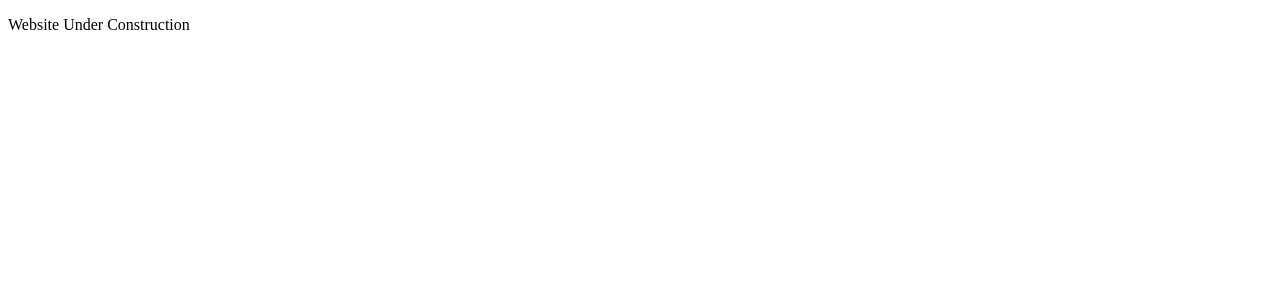
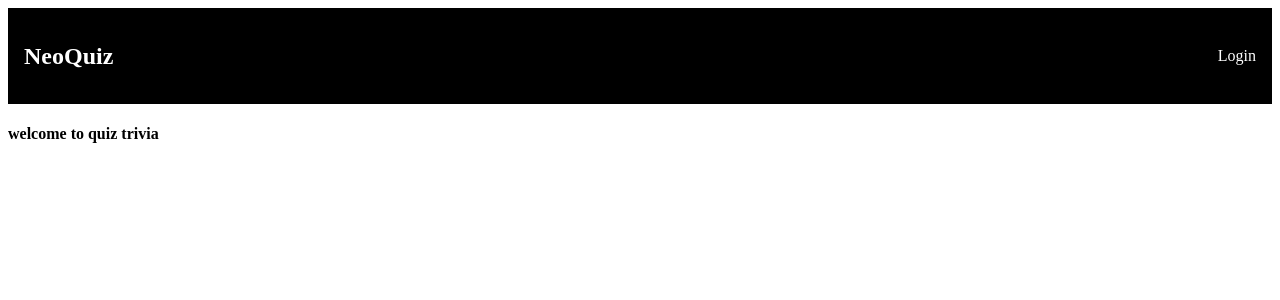
Before and after one commit to yogesh1006/quiz-appts-client, a React (Create React App) app: page / in a window 1280 px wide. Shown: the top 300 px of the page. Built offline with nearby package versions, Linux system fonts and the light colour scheme.

Commit message:
add: context

```diff
--- a/src/App.css
+++ b/src/App.css
@@ -1,3 +1,5 @@
 .App {
-  text-align: center;
+  margin: 0;
+  padding: 0;
+  box-sizing: border-box;
 }
--- a/src/App.tsx
+++ b/src/App.tsx
@@ -1,11 +1,16 @@
-import React from 'react';
-// import './App.css';
-
+import React from "react";
+import Home from "./components/Home/Home";
+import "./App.css";
+import { Route, Switch } from "react-router-dom";
+import Header from "./components/Header/Header";
 
 function App() {
   return (
     <div className="App">
-       <p className="text-purple-700">Website Under Construction </p>
+      <Header />
+      <Switch>
+        <Route exact path="/" component={Home}></Route>
+      </Switch>
     </div>
   );
 }
--- /dev/null
+++ b/src/components/Header/Header.tsx
@@ -0,0 +1,13 @@
+import React from 'react'
+import "./header.css"
+
+const Header:React.FC = () => {
+    return (
+        <div className="header">
+            <h2>NeoQuiz</h2>
+            <p>Login</p>
+        </div>
+    )
+}
+
+export default Header
--- /dev/null
+++ b/src/components/Header/header.css
@@ -0,0 +1,9 @@
+.header{
+    display:flex;
+    justify-content:space-between;
+    align-items:center;
+    padding:1rem;
+    height:4rem;
+    background-color:black;
+    color:white;
+}
--- /dev/null
+++ b/src/components/Home/Home.tsx
@@ -0,0 +1,9 @@
+const Home: React.FC = () => {
+  return (
+    <div className="home">
+      <h4 className="welcome"> welcome to quiz trivia</h4>
+    </div>
+  );
+};
+
+export default Home;
--- /dev/null
+++ b/src/components/Home/home.css
@@ -0,0 +1,11 @@
+.home{
+    display:flex;
+    justify-content:center;
+}
+
+.welcome{
+    font-size:3rem;
+    font-weight:500;
+    text-align:center;
+
+}
--- /dev/null
+++ b/src/contexts/authContext.tsx
@@ -0,0 +1,32 @@
+import React, {createContext,useContext,useState } from 'react'
+
+export type User={
+ _id:string;
+ name:string;
+ email:string;
+}
+export type Auth={
+  token: string;
+  user: User;
+}
+
+export type AuthContextType={
+    auth:Auth | null;
+    setAuth:(auth:Auth) => void
+}
+
+const AuthContext = createContext<AuthContextType>({auth:null,setAuth:auth => console.log(auth)})
+
+export const AuthProvider:React.FC = ({children}) => {
+    const [auth ,setAuth]= useState(JSON.parse(localStorage.getItem("login") || "null"))
+
+    return(
+        <AuthContext.Provider value={{ auth, setAuth }}>
+            {children}
+        </AuthContext.Provider>
+    );
+}
+
+export function useAuth() {
+    return useContext(AuthContext);
+}
```
Also changed, not shown: src/PrivateRoute/PrivateRoute.tsx (added, +18 -0 lines), src/components/auth/ProtectedRoute.tsx (deleted, +0 -11 lines), src/index.tsx (+6 -3 lines).
